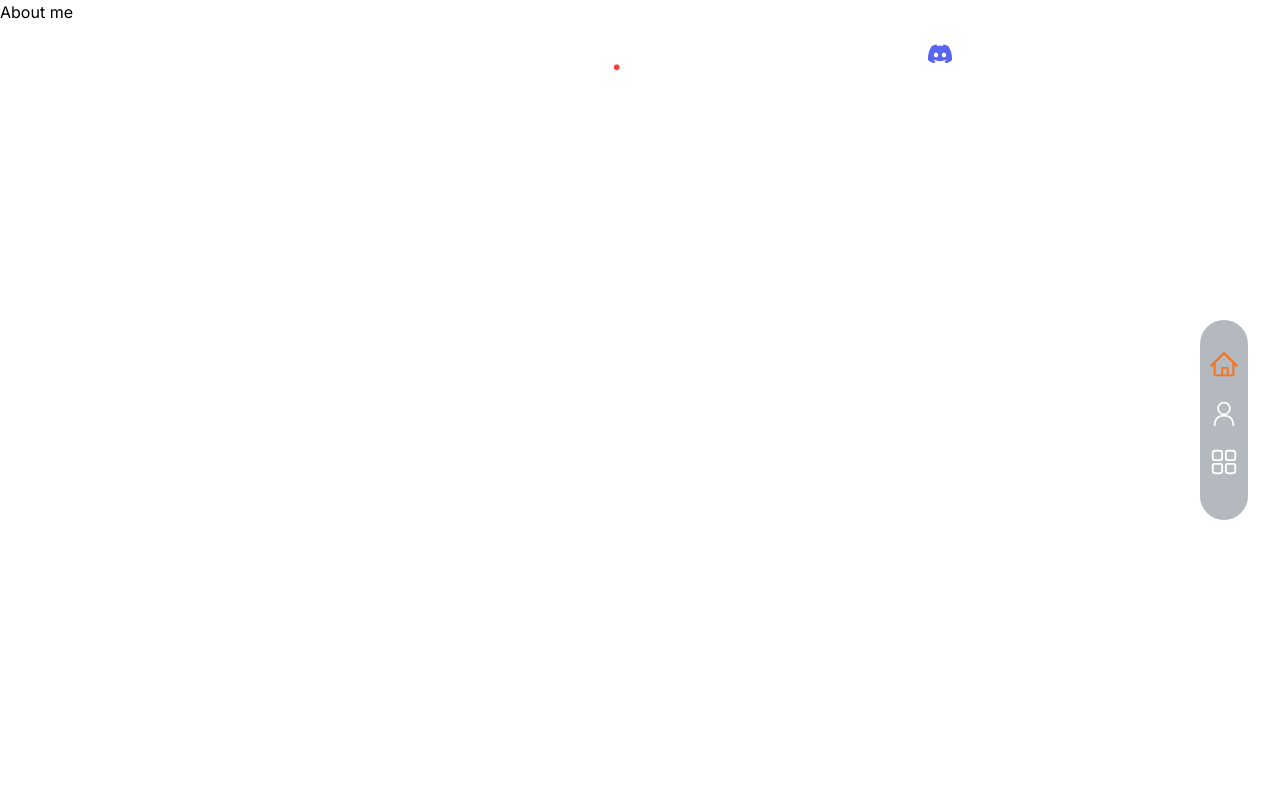
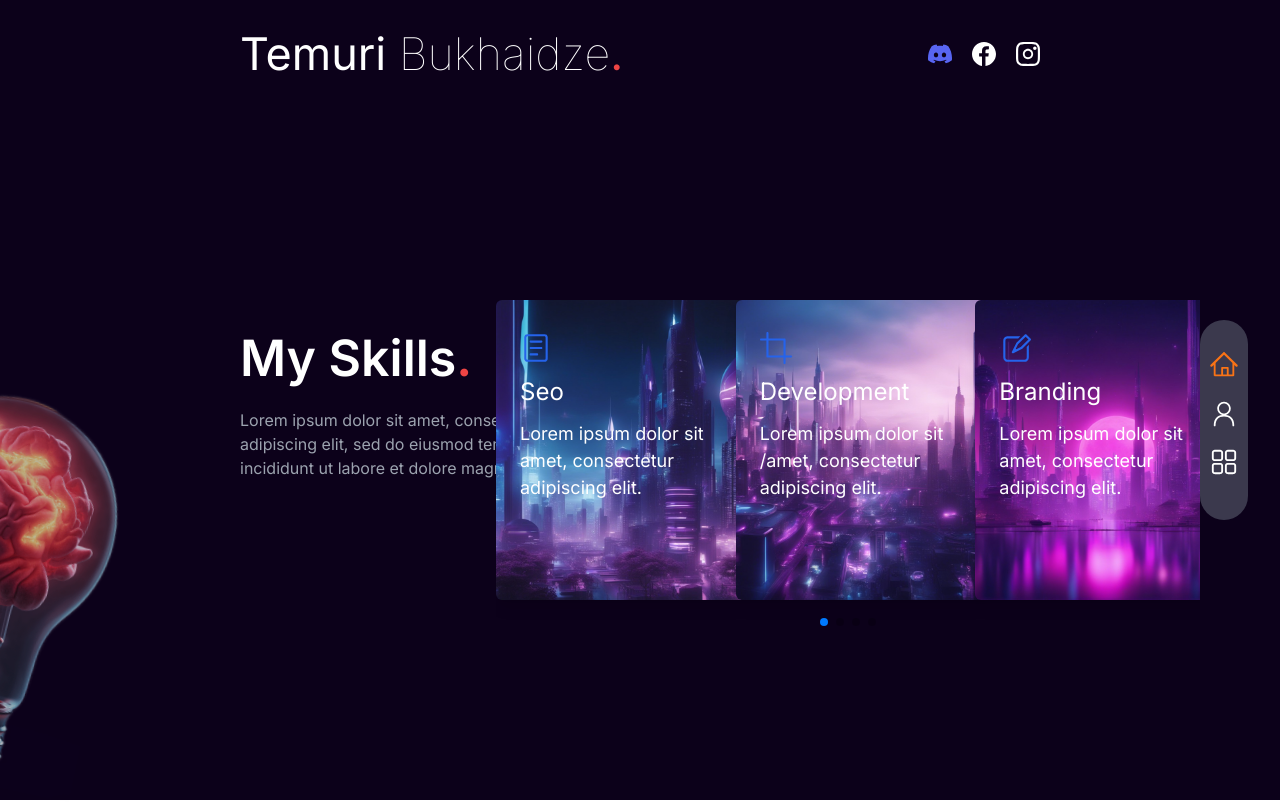
Before and after one commit to TBukhaidze/next-ts-project, a Next.js app: page /about-me in a window 1280 px wide. Built offline with nearby package versions, Linux system fonts and the light colour scheme.

Commit message:
changed about page

```diff
--- a/app/about-me/page.tsx
+++ b/app/about-me/page.tsx
@@ -1,5 +1,31 @@
+import ServiceSlider from "@/components/ServiceSlider";
+import Image from "next/image";
+import React from "react";
+
 const Page = () => {
-  return <div>About me</div>;
+  return (
+    <div className="flex items-center bg-[#0C011A] h-screen overflow-hidden">
+      <div className="pl-20 md:pl-60 flex flex-col gap-3 pb-60 md:pb-0">
+        <h1 className="text-[50px] text-white font-semibold">
+          My Skills<span className="text-red-500">.</span>
+        </h1>
+        <p className="max-w-[350px] text-[16px] text-gray-200 md:text-gray-400">
+          Lorem ipsum dolor sit amet, consectetur adipiscing elit, sed do
+          eiusmod tempor incididunt ut labore et dolore magna aliqua
+        </p>
+      </div>
+      <div className="absolute -left-36 bottom-5 rotate-12 animate-pulse duration-75">
+        <Image
+          src="/assets/bulb.png"
+          alt="bulb"
+          width={260}
+          height={260}
+          className="w-full h-full hidden md:block"
+        />
+      </div>
+      <ServiceSlider />
+    </div>
+  );
 };
 
 export default Page;
--- /dev/null
+++ b/components/ServiceSlider.tsx
@@ -0,0 +1,53 @@
+"use client";
+import { Swiper, SwiperSlide } from "swiper/react";
+
+import "swiper/css";
+import "swiper/css/pagination";
+import "swiper/css/free-mode";
+
+import { FreeMode, Pagination } from "swiper/modules";
+import { ProImages, ProImages2, ServiceData } from "@/constants";
+import Image from "next/image";
+
+const ServiceSlider = () => {
+  return (
+    <div className="absolute bottom-0 right-20 md:bottom-40 md:right-30 w-[60%] md:w-[55%]">
+      <Swiper
+        breakpoints={{
+          340: {
+            slidesPerView: 1,
+            spaceBetween: 15,
+          },
+          700: {
+            slidesPerView: 3,
+            spaceBetween: 15,
+          },
+        }}
+        freeMode={true}
+        pagination={{
+          clickable: true,
+        }}
+        modules={[FreeMode, Pagination]}
+      >
+        {ServiceData.map((item) => (
+          <SwiperSlide key={item.title}>
+            <div className="rounded-md cursor-pointer flex flex-col gap-6 mb-10 group relative text-white shadow-lg rounde-xl px-6 py-8 h-[300px] w-[250px] overflow-hidden">
+              <div
+                className="absolute inset-0 bg-cover bg-center"
+                style={{ backgroundImage: `url(${item.backgroundImage})` }}
+              />
+              <div className="absolute inset-0 bg-black opacity-0 group-hover:opacity-50" />
+              <div className="relative flex flex-col gap-3">
+                <item.icon className="text-blue-600  group-hover:text-blue-400 w-[32px] h-[32px]" />
+                <h1 className="text-xl lg:text-2xl">{item.title}</h1>
+                <p className="lg:text-[18px]">{item.content}</p>
+              </div>
+            </div>
+          </SwiperSlide>
+        ))}
+      </Swiper>
+    </div>
+  );
+};
+
+export default ServiceSlider;
```
